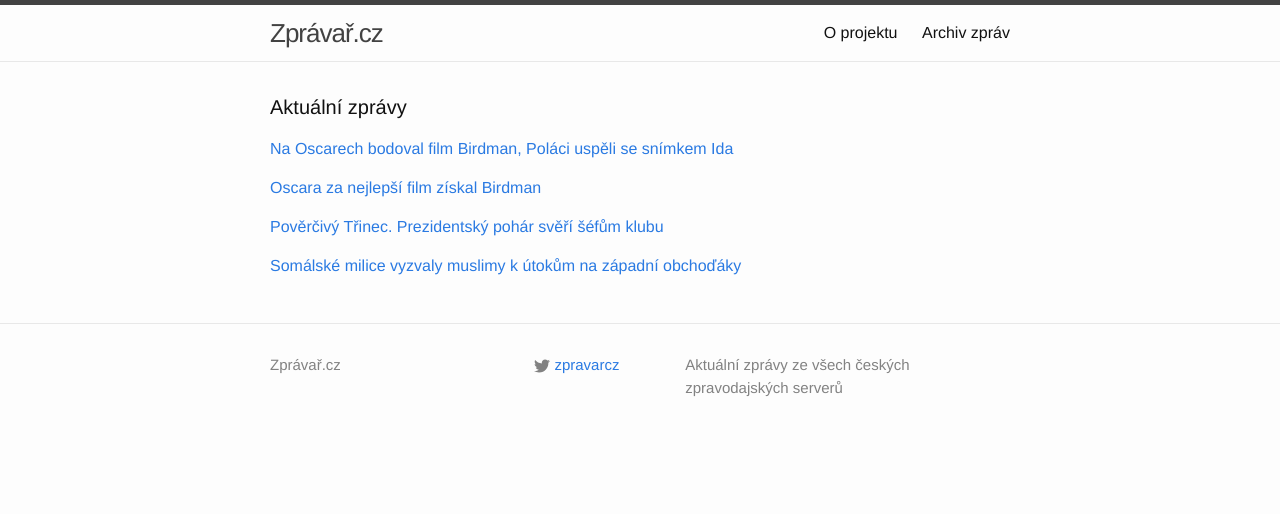
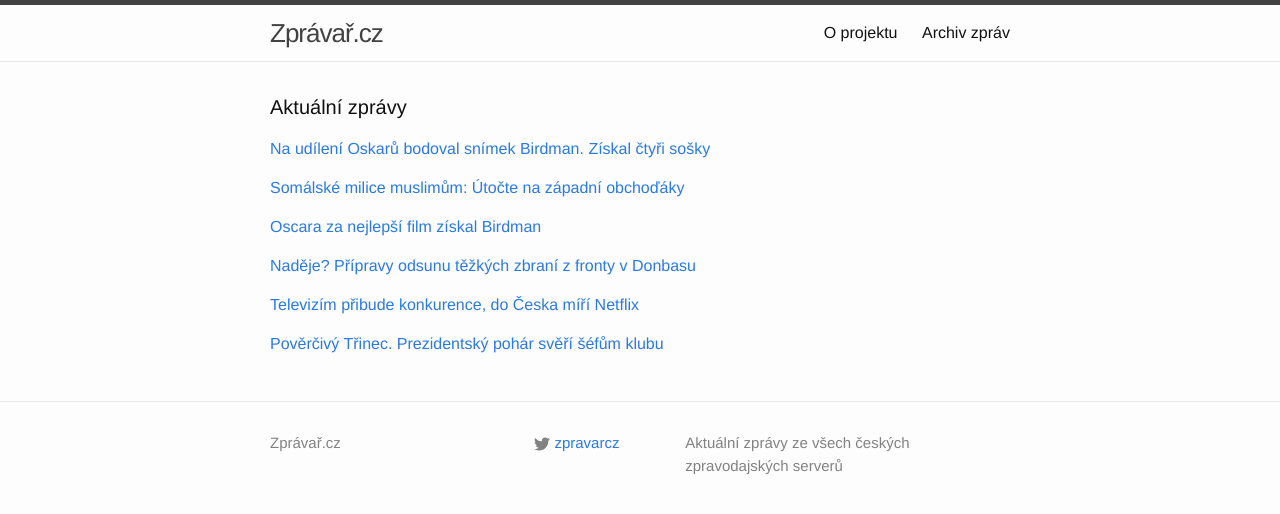
Before and after one commit to adliska/zpravar, a Jekyll site: the page built from index.html, in a window 1280 px wide. Shown: the top 514 px of the page. Built offline with Jekyll 4.4.1, drawn with Linux system fonts in a browser that asks for light colours.

Commit message:
zpravar news update

```diff
--- a/index.html
+++ b/index.html
@@ -5,9 +5,12 @@ layout: default
 <div class="home">
     <h1 class="page-heading">Aktuální zprávy</h1>
 
-<p><a href="javascript:;" onclick="toggle_visibility('zpravy0')">Na Oscarech bodoval film Birdman, Poláci uspěli se snímkem Ida</a></p>
+<p><a href="javascript:;" onclick="toggle_visibility('zpravy0')">Na udílení Oskarů bodoval snímek Birdman. Získal čtyři sošky </a></p>
 <div id="zpravy0" style="display:none">
 <ul>
+<li><a href=http://www.lidovky.cz/na-udileni-oskaru-bodoval-birdman-dlf-/kultura.aspx?c=A150223_072657_ln_kultura_ele>Na udílení Oskarů bodoval snímek Birdman. Získal čtyři sošky  - www.lidovky.cz</a></li>
+<li><a href=http://www.denik.cz/film/oscara-za-nejlepsi-film-ziskal-birdman-20150223.html>Oscara za nejlepší film získal Birdman - www.denik.cz</a></li>
+<li><a href=http://echo24.cz/a/wT9sH>Nejlepším filmem je Birdman. Oscara má i jeho režisér Iňárritu - echo24.cz</a></li>
 <li><a href=http://art.ihned.cz/film-a-televize/c1-63577960-oscar-birdman-ida>Na Oscarech bodoval film Birdman, Poláci uspěli se snímkem Ida - art.ihned.cz</a></li>
 <li><a href=http://www.tyden.cz/rubriky/kultura/film/oscary-opanoval-birdman-ziskal-ctyri-sosky_334208.html>Oscary opanoval Birdman, získal čtyři sošky - www.tyden.cz</a></li>
 <li><a href=http://www.ceskenoviny.cz/zpravy/zpravy/oscara-pro-nejlepsi-film-ziskal-snimek-birdman/1183604>Oscara pro nejlepší film získal snímek Birdman - www.ceskenoviny.cz</a></li>
@@ -16,26 +19,42 @@ layout: default
 <li><a href=http://www.rozhlas.cz/_zprava/oscara-za-nejlepsi-cizojazycny-film-ziskal-polsky-snimek-ida-nejlepsim-reziserem-je-alejandro-inarritu--1458526>Snímek Birdman získal Oscara za nejlepší režii, nejlepším hercem je Eddie Redmayne - www.rozhlas.cz</a></li>
 <li><a href=http://www.rozhlas.cz/_zprava/oscara-za-nejlepsi-cizojazycny-film-ziskal-polsky-snimek-ida--1458526>Oscara za nejlepší cizojazyčný film získal polský snímek Ida - www.rozhlas.cz</a></li>
 </ul>
-</div><p><a href="javascript:;" onclick="toggle_visibility('zpravy1')">Oscara za nejlepší film získal Birdman</a></p>
+</div><p><a href="javascript:;" onclick="toggle_visibility('zpravy1')">Somálské milice muslimům: Útočte na západní obchoďáky</a></p>
 <div id="zpravy1" style="display:none">
+<ul>
+<li><a href=http://www.tyden.cz/rubriky/zahranici/somalske-milice-muslimum-utocte-na-zapadni-obchodaky_334214.html>Somálské milice muslimům: Útočte na západní obchoďáky - www.tyden.cz</a></li>
+<li><a href=http://www.novinky.cz/zahranicni/svet/362335-somalsti-islamiste-vyzyvaji-k-utokum-na-zapadni-supermarkety.html>Somálští islamisté vyzývají k útokům na západní supermarkety - www.novinky.cz</a></li>
+<li><a href=http://www.tyden.cz/rubriky/zahranici/somalske-milice-vyzvaly-muslimy-k-utokum-na-zapadni-obchodaky_334214.html>Somálské milice vyzvaly muslimy k útokům na západní obchoďáky - www.tyden.cz</a></li>
+<li><a href=http://www.novinky.cz/zahranicni/svet/362335-somalsky-as-sabab-vyzyva-k-utokum-na-zapadni-supermarkety.html>Somálský Aš-šabáb vyzývá k útokům na západní supermarkety - www.novinky.cz</a></li>
+<li><a href=http://www.ceskenoviny.cz/zpravy/zpravy/video-somalskych-milici-hrozi-zapadnim-nakupnim-strediskum/1184610>Video somálských milicí hrozí západním nákupním střediskům - www.ceskenoviny.cz</a></li>
+</ul>
+</div><p><a href="javascript:;" onclick="toggle_visibility('zpravy2')">Oscara za nejlepší film získal Birdman</a></p>
+<div id="zpravy2" style="display:none">
 <ul>
 <li><a href=http://www.novinky.cz/kultura/362331-oscara-za-nejlepsi-film-ziskal-birdman.html>Oscara za nejlepší film získal Birdman - www.novinky.cz</a></li>
 <li><a href=http://www.novinky.cz/kultura/362331-oscary-za-herecke-vykony-maji-redmayne-simmons-mooreova-i-arquetteova.html>Oscary za herecké výkony mají Redmayne, Simmons, Mooreová i Arquetteová - www.novinky.cz</a></li>
 <li><a href=http://www.novinky.cz/kultura/362331-oscary-za-herecke-vykony-maji-simmons-i-arquetteova.html>Oscary za herecké výkony mají Simmons i Arquetteová - www.novinky.cz</a></li>
 <li><a href=http://www.novinky.cz/kultura/362331-v-hollywoodu-rozdavaji-oscary.html>V Hollywoodu rozdávají Oscary - www.novinky.cz</a></li>
 </ul>
-</div><p><a href="javascript:;" onclick="toggle_visibility('zpravy2')">Pověrčivý Třinec. Prezidentský pohár svěří šéfům klubu</a></p>
-<div id="zpravy2" style="display:none">
+</div><p><a href="javascript:;" onclick="toggle_visibility('zpravy3')">Naděje? Přípravy odsunu těžkých zbraní z fronty v Donbasu</a></p>
+<div id="zpravy3" style="display:none">
+<ul>
+<li><a href=http://www.tyden.cz/rubriky/zahranici/rusko-a-okoli/nadeje-pripravy-odsunu-tezkych-zbrani-z-fronty-v-donbasu_334207.html>Naděje? Přípravy odsunu těžkých zbraní z fronty v Donbasu - www.tyden.cz</a></li>
+<li><a href=http://www.tyden.cz/rubriky/zahranici/rusko-a-okoli/nadeje-pripravy-na-odsun-tezkych-zbrani-z-fronty-v-donbasu_334207.html>Naděje? Přípravy na odsun těžkých zbraní z fronty v Donbasu - www.tyden.cz</a></li>
+<li><a href=http://www.tyden.cz/rubriky/zahranici/rusko-a-okoli/nadeje-pripravy-na-odsud-tezkych-zbrani-z-fronty-v-donbasu_334207.html>Naděje? Přípravy na odsud těžkých zbraní z fronty v Donbasu - www.tyden.cz</a></li>
+</ul>
+</div><p><a href="javascript:;" onclick="toggle_visibility('zpravy4')">Televizím přibude konkurence, do Česka míří Netflix</a></p>
+<div id="zpravy4" style="display:none">
+<ul>
+<li><a href=http://zpravy.aktualne.cz/ekonomika/televizim-pribude-konkurence-do-ceska-miri-netflix/r~0c1149ccbb2611e4bdad0025900fea04/>Televizím přibude konkurence, do Česka míří Netflix - zpravy.aktualne.cz</a></li>
+<li><a href=http://HN.IHNED.CZ/c1-63576900-zabijak-televizi-netflix-zamiri-nejpozdeji-behem-pristiho-roku-i-do-ceska>Zabiják televizí Netflix zamíří nejpozději během příštího roku i do Česka - HN.IHNED.CZ</a></li>
+<li><a href=http://HN.IHNED.CZ/c1-63576900-zabijak-televizi-netflix-nejpozdeji-behem-pristiho-roku-zamiri-do-ceska>Zabiják televizí Netflix nejpozději během příštího roku zamíří do Česka - HN.IHNED.CZ</a></li>
+</ul>
+</div><p><a href="javascript:;" onclick="toggle_visibility('zpravy5')">Pověrčivý Třinec. Prezidentský pohár svěří šéfům klubu</a></p>
+<div id="zpravy5" style="display:none">
 <ul>
 <li><a href=http://www.tyden.cz/rubriky/sport/hokej/extraliga/povercivy-trinec-prezidentsky-pohar-sveri-sefum-klubu_334202.html>Pověrčivý Třinec. Prezidentský pohár svěří šéfům klubu - www.tyden.cz</a></li>
 <li><a href=http://sport.aktualne.cz/ocelari-maji-pohar-to-staci-rekord-extraligy-je-nezajima/r~5831e982baaa11e4833a0025900fea04/>Oceláři mají pohár, to stačí. Rekord extraligy je nezajímá - sport.aktualne.cz</a></li>
 <li><a href=http://www.tyden.cz/rubriky/sport/hokej/extraliga/povercivy-trinec-prezidentsky-pohar-znovu-sveri-sefum-klubu_334202.html>Pověrčivý Třinec Prezidentský pohár znovu svěří šéfům klubu - www.tyden.cz</a></li>
 </ul>
-</div><p><a href="javascript:;" onclick="toggle_visibility('zpravy3')">Somálské milice vyzvaly muslimy k útokům na západní obchoďáky</a></p>
-<div id="zpravy3" style="display:none">
-<ul>
-<li><a href=http://www.tyden.cz/rubriky/zahranici/somalske-milice-vyzvaly-muslimy-k-utokum-na-zapadni-obchodaky_334214.html>Somálské milice vyzvaly muslimy k útokům na západní obchoďáky - www.tyden.cz</a></li>
-<li><a href=http://www.novinky.cz/zahranicni/svet/362335-somalsky-as-sabab-vyzyva-k-utokum-na-zapadni-supermarkety.html>Somálský Aš-šabáb vyzývá k útokům na západní supermarkety - www.novinky.cz</a></li>
-<li><a href=http://www.ceskenoviny.cz/zpravy/zpravy/video-somalskych-milici-hrozi-zapadnim-nakupnim-strediskum/1184610>Video somálských milicí hrozí západním nákupním střediskům - www.ceskenoviny.cz</a></li>
-</ul>
 </div></div>
```
